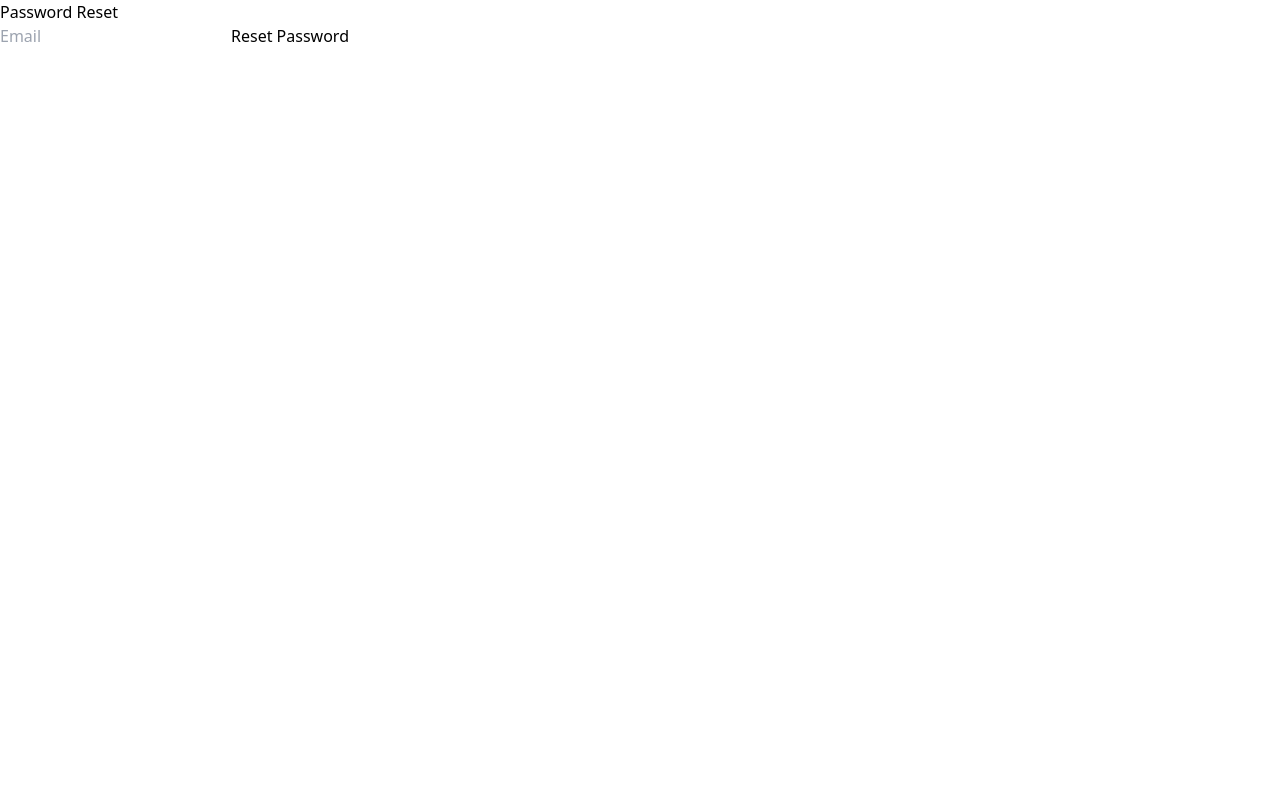
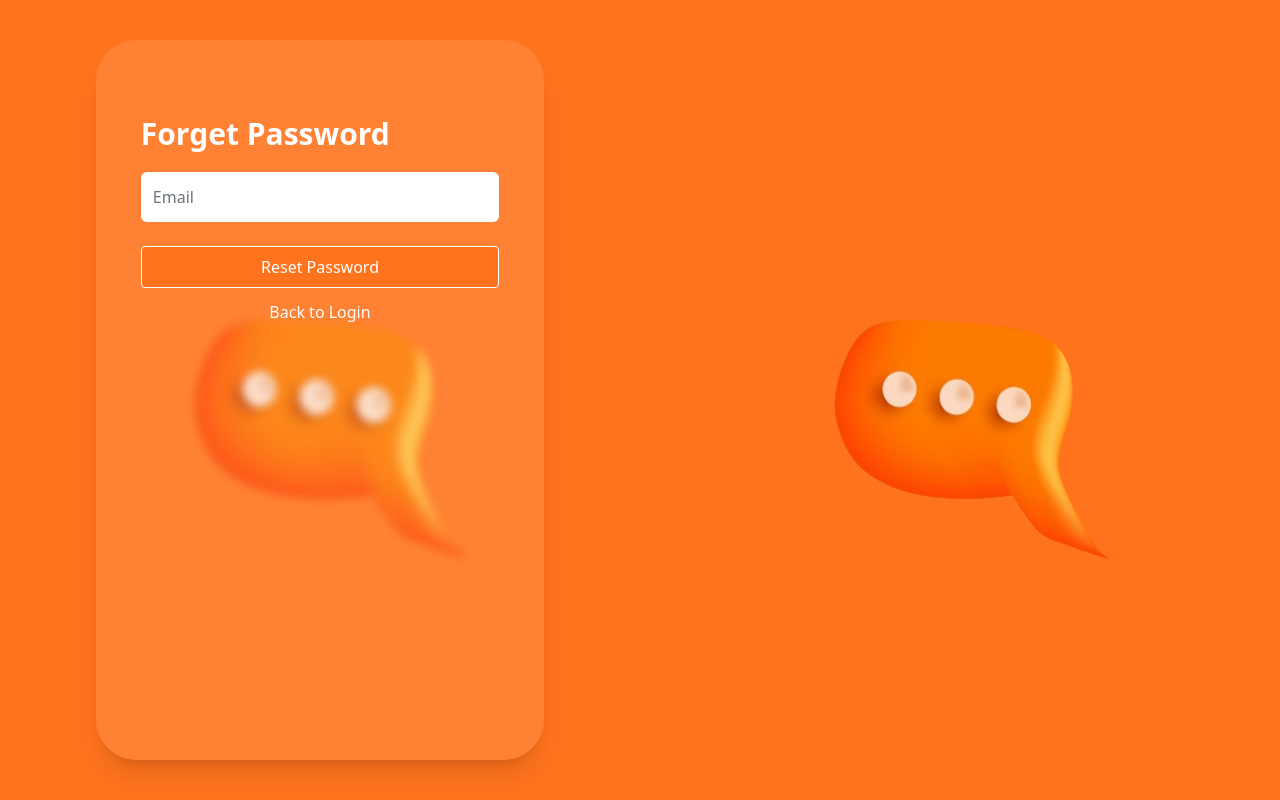
Before and after one commit to harya72/ChatWave, a React (Vite) app in the folder frontend/: page /forget in a window 1280 px wide. Built offline with nearby package versions, Linux system fonts and the light colour scheme.

Commit message:
fix/authentication

```diff
--- a/frontend/src/components/ForgetPassword.jsx
+++ b/frontend/src/components/ForgetPassword.jsx
@@ -1,30 +1,107 @@
-import React, { useState } from 'react';
-import axios from 'axios';
+import React, { useState } from "react";
+import axios from "axios";
+import { useAuth } from "../context/AuthContext";
+import { Link,Navigate } from "react-router-dom";
+import { Bars } from "react-loader-spinner";
+
 
 function ForgetPassword() {
-  const [email, setEmail] = useState('');
-  const [message, setMessage] = useState('');
-  const [error, setError] = useState('');
+  const [email, setEmail] = useState("");
+  const { isAuthenticated } = useAuth();
+  const [loading, setLoading] = useState(false);
 
-  const handleSubmit = async (e) => {
+  const handleForgetPassword = async (e) => {
     e.preventDefault();
     try {
-      await axios.post('http://127.0.0.1:8000/api/auth/users/reset_password/', { email });
-      setMessage('Password reset email sent');
+      setLoading(true)
+      await axios.post("http://127.0.0.1:8000/api/auth/users/reset_password/", {
+        email,
+      });
+      setLoading(false)
+      alert("Password reset email sent successfully, Check your email");
     } catch (err) {
-      setError('Failed to reset password');
+      alert("Failed to reset password");
     }
   };
 
-  return (
-    <div>
-      <h2>Password Reset</h2>
-      {message && <p>{message}</p>}
-      {error && <p>{error}</p>}
-      <form onSubmit={handleSubmit}>
-        <input type="email" placeholder="Email" value={email} onChange={(e) => setEmail(e.target.value)} />
-        <button type="submit">Reset Password</button>
-      </form>
+  return isAuthenticated ? (
+    <Navigate to="/dashboard" replace />
+  ) : (
+    <div className="w-full bg-[#FF731D]  md:justify-center sm:justify-center h-screen flex">
+      {loading ? (
+        <>
+          <Bars
+            height="100"
+            width="100"
+            wrapperStyle={{ alignSelf: "center" }}
+            color="#FFFF"
+            ariaLabel="bars-loading"
+            visible={true}
+          />
+        </>
+      ) : (
+        <>
+          <div
+            className="w-full lg:w-[50%] md:w-[70%] sm:w-[80%]  h-full     bg-center bg-contain bg-no-repeat items-center flex justify-center"
+            style={{
+              backgroundImage: "url('../assets/background1.jpg')",
+            }}
+          >
+            <div className="w-[70%] h-[90%] flex justify-center items-center   rounded-[40px] bg-white bg-opacity-10 backdrop-blur-sm shadow-xl">
+              <div className=" w-[80%] h-[90%] mt-20  ">
+                <div className="">
+                  <h1 className="text-3xl mb-5 text-white font-bold ">
+                    Forget Password
+                  </h1>
+                </div>
+
+                <div className="">
+                  <form
+                    onSubmit={handleForgetPassword}
+                    className="flex flex-col gap-6"
+                  >
+                    <div className="relative">
+                      <input
+                        type="email"
+                        id="email"
+                        className="rounded-md p-2 border-none focus:border-transparent focus:outline-none focus:ring-0 block px-2.5 pb-2.5 pt-4 w-full text-md text-gray-900  r border-1 border-gray-300 appearance-none dark:text-white dark:border-gray-600 dark:focus:border-blue-500  focus:border-blue-600 peer"
+                        placeholder=" "
+                        required
+                        value={email}
+                        onChange={(e) => setEmail(e.target.value)}
+                      />
+                      <label
+                        htmlFor="email"
+                        className="absolute text-md text-gray-500 dark:text-gray-400 duration-300 transform -translate-y-4 scale-75 top-2 z-10 origin-[0] bg-transparent dark:bg-gray-900 px-2 peer-focus:px-2 peer-focus:text-blue-600 peer-focus:dark:text-blue-500 peer-placeholder-shown:scale-100 peer-placeholder-shown:-translate-y-1/2 peer-placeholder-shown:top-1/2 peer-focus:top-2 peer-focus:scale-75 peer-focus:-translate-y-4 rtl:peer-focus:translate-x-1/4 rtl:peer-focus:left-auto start-1"
+                      >
+                        Email
+                      </label>
+                    </div>
+
+                    <button
+                      disabled={loading}
+                      className="bg-[#FF731D] text-white rounded border border-white border-solid hover:bg-orange-700 p-2 mb-3 text-center"
+                    >
+                      Reset Password
+                    </button>
+                  </form>
+                  <div className="  flex flex-col gap-4 ">
+                    <span className="self-center text-white truncate">
+                      <Link className="hover:text-gray-600" to="/">
+                        Back to Login
+                      </Link>
+                    </span>
+                  </div>
+                </div>
+              </div>
+            </div>
+          </div>
+          <div
+            className=" hidden md:block w-1/2 h-full bg-center bg-contain bg-no-repeat"
+            style={{ backgroundImage: "url('../assets/background1.jpg')" }}
+          ></div>
+        </>
+      )}
     </div>
   );
 }
--- a/frontend/src/components/Login.jsx
+++ b/frontend/src/components/Login.jsx
@@ -186,9 +186,9 @@ const Login = () => {
                     </div>
 
                     <span className="mt-8">
-                      <a href="#" className="hover:text-gray-600 text-white">
-                        Forget password?
-                      </a>
+                    <Link className="text-white hover:text-gray-600" to="/forget">
+                        Forget Password
+                      </Link>
                     </span>
 
                     <button
--- a/frontend/src/components/PasswordReset.jsx
+++ b/frontend/src/components/PasswordReset.jsx
@@ -1,45 +1,141 @@
 // PasswordResetPage.js
 
-import React, { useState, useEffect } from 'react';
-import { useParams } from 'react-router-dom';
-import axios from 'axios';
-import { useNavigate } from 'react-router-dom';
+import React, { useState, useEffect } from "react";
+import { useParams } from "react-router-dom";
+import axios from "axios";
+import { useNavigate,Link,Navigate } from "react-router-dom";
+import { Bars } from "react-loader-spinner";
+import { useAuth } from "../context/AuthContext";
+
 
 function PasswordResetPage() {
   const { uid, token } = useParams();
-  const [password, setPassword] = useState('');
-  const [confirmPassword, setConfirmPassword] = useState('');
-  const [error, setError] = useState('');
-  const [success, setSuccess] = useState(false);
-  const navigate = useNavigate()
+  const [password, setPassword] = useState("");
+  const [confirmPassword, setConfirmPassword] = useState("");
+  const { isAuthenticated } = useAuth();
+  const [loading, setLoading] = useState(false);
+  const navigate = useNavigate();
 
-  const handleSubmit = async (e) => {
+  const handleResetPassword = async (e) => {
     e.preventDefault();
     if (password !== confirmPassword) {
-      setError('Passwords do not match');
+      alert("Passwords do not match");
       return;
     }
     try {
-      await axios.post('http://127.0.0.1:8000/api/auth/users/reset_password_confirm/', { uid, token, new_password: password });
-      setSuccess(true);
-        navigate('/')
+      setLoading(true)
+      await axios.post(
+        "http://127.0.0.1:8000/api/auth/users/reset_password_confirm/",
+        { uid, token, new_password: password }
+      );
+      alert("Password reset successfully");
+      setLoading(false)
+      navigate("/");
     } catch (err) {
-      setError('Password reset failed');
+      if (err.response && err.response.data && err.response.data['new_password']) {
+        alert("Password reset failed: " + err.response.data['new_password'][0]);
+      } else {
+        alert("Password reset failed. Please try again later.");
+      }
+      setLoading(false);
     }
+
   };
 
-  return (
-    <div>
-      <h2>Reset Password</h2>
-      {error && <p>{error}</p>}
-      {success ? (
-        <p>Password reset successfully</p>
+  return isAuthenticated ? (
+    <Navigate to="/dashboard" replace />
+  ) : (
+    <div className="w-full bg-[#FF731D]  md:justify-center sm:justify-center h-screen flex">
+      {loading ? (
+        <>
+          <Bars
+            height="100"
+            width="100"
+            wrapperStyle={{ alignSelf: "center" }}
+            color="#FFFF"
+            ariaLabel="bars-loading"
+            visible={true}
+          />
+        </>
       ) : (
-        <form onSubmit={handleSubmit}>
-          <input type="password" placeholder="New Password" value={password} onChange={(e) => setPassword(e.target.value)} />
-          <input type="password" placeholder="Confirm New Password" value={confirmPassword} onChange={(e) => setConfirmPassword(e.target.value)} />
-          <button type="submit">Reset Password</button>
-        </form>
+        <>
+          <div
+            className="w-full lg:w-[50%] md:w-[70%] sm:w-[80%]  h-full     bg-center bg-contain bg-no-repeat items-center flex justify-center"
+            style={{
+              backgroundImage: "url('../assets/background1.jpg')",
+            }}
+          >
+            <div className="w-[70%] h-[90%] flex justify-center items-center   rounded-[40px] bg-white bg-opacity-10 backdrop-blur-sm shadow-xl">
+              <div className=" w-[80%] h-[90%] mt-20  ">
+                <div className="">
+                  <h1 className="text-3xl mb-5 text-white font-bold ">
+                    Reset Password
+                  </h1>
+                </div>
+
+                <div className="">
+                  <form
+                    onSubmit={handleResetPassword}
+                    className="flex flex-col gap-6"
+                  >
+                    <div className="relative">
+                      <input
+                        type="password"
+                        id="password1"
+                        className="rounded-md p-2 border-none focus:border-transparent focus:outline-none focus:ring-0 block px-2.5 pb-2.5 pt-4 w-full text-md text-gray-900  r border-1 border-gray-300 appearance-none dark:text-white dark:border-gray-600 dark:focus:border-blue-500  focus:border-blue-600 peer"
+                        placeholder=" "
+                        required
+                        value={password}
+                        onChange={(e) => setPassword(e.target.value)}
+                      />
+                      <label
+                        htmlFor="password"
+                        className="absolute text-md text-gray-500 dark:text-gray-400 duration-300 transform -translate-y-4 scale-75 top-2 z-10 origin-[0] bg-transparent dark:bg-gray-900 px-2 peer-focus:px-2 peer-focus:text-blue-600 peer-focus:dark:text-blue-500 peer-placeholder-shown:scale-100 peer-placeholder-shown:-translate-y-1/2 peer-placeholder-shown:top-1/2 peer-focus:top-2 peer-focus:scale-75 peer-focus:-translate-y-4 rtl:peer-focus:translate-x-1/4 rtl:peer-focus:left-auto start-1"
+                      >
+                        New Password
+                      </label>
+                    </div>
+                    <div className="relative">
+                      <input
+                        type="password"
+                        id="password2"
+                        className="rounded-md p-2 border-none focus:border-transparent focus:outline-none focus:ring-0 block px-2.5 pb-2.5 pt-4 w-full text-md text-gray-900  r border-1 border-gray-300 appearance-none dark:text-white dark:border-gray-600 dark:focus:border-blue-500  focus:border-blue-600 peer"
+                        placeholder=" "
+                        required
+                        value={confirmPassword}
+                        onChange={(e) => setConfirmPassword(e.target.value)}
+                      />
+                      <label
+                        htmlFor="password"
+                        className="absolute text-md text-gray-500 dark:text-gray-400 duration-300 transform -translate-y-4 scale-75 top-2 z-10 origin-[0] bg-transparent dark:bg-gray-900 px-2 peer-focus:px-2 peer-focus:text-blue-600 peer-focus:dark:text-blue-500 peer-placeholder-shown:scale-100 peer-placeholder-shown:-translate-y-1/2 peer-placeholder-shown:top-1/2 peer-focus:top-2 peer-focus:scale-75 peer-focus:-translate-y-4 rtl:peer-focus:translate-x-1/4 rtl:peer-focus:left-auto start-1"
+                      >
+                        Confirm Password
+                      </label>
+                    </div>
+
+                    <button
+                      disabled={loading}
+                      className="bg-[#FF731D] text-white rounded border border-white border-solid hover:bg-orange-700 p-2 mb-3 text-center"
+                    >
+                      Reset Password
+                    </button>
+                  </form>
+                  <div className="  flex flex-col gap-4 ">
+                    <span className="self-center text-white truncate">
+                      <Link className="hover:text-gray-600" to="/">
+                        Back to Login
+                      </Link>
+                    </span>
+                  </div>
+                </div>
+              </div>
+            </div>
+          </div>
+          <div
+            className=" hidden md:block w-1/2 h-full bg-center bg-contain bg-no-repeat"
+            style={{ backgroundImage: "url('../assets/background1.jpg')" }}
+          ></div>
+        </>
       )}
     </div>
   );
```
Also changed, not shown: frontend/src/components/Signup.jsx (+9 -5 lines), 2 other files (tests, documents, lock files or other folders).
